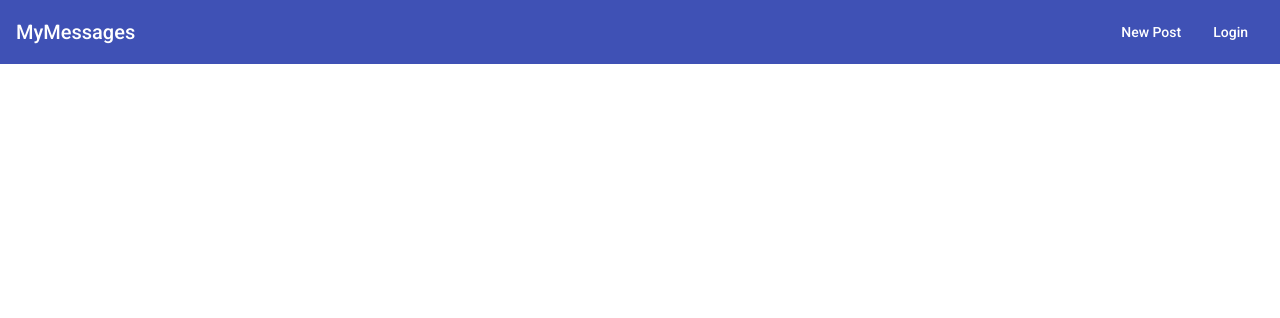
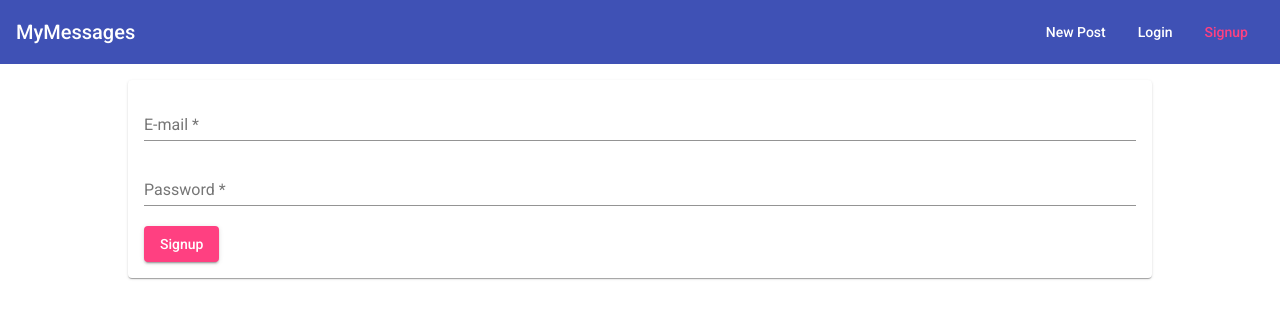
Before and after one commit to igorsmasc/MyMessages, an Angular app: page /signup in a window 1280 px wide. Before the commit this address led to /. Shown: the top 318 px of the page. Built offline with nearby package versions, Linux system fonts and the light colour scheme.

Commit message:
Adding the Signup Screen and folder ajusts

```diff
--- a/src/app/app.module.ts
+++ b/src/app/app.module.ts
@@ -16,7 +16,8 @@
 import { HeaderComponent } from './header/header.component';
 import { PostListComponent } from './posts/post-list/post-list.component';
 import { AppRoutingModule } from './app-routing.module';
-import { LoginComponent } from './auth/signup/login/login.component';
+import { LoginComponent } from './auth/login/login.component';
+import { SignupComponent } from './auth/signup/signup.component';
 
 
 @NgModule({
@@ -25,7 +26,8 @@
     PostCreateComponent,
     HeaderComponent,
     PostListComponent,
-    LoginComponent
+    LoginComponent,
+    SignupComponent
   ],
   imports: [
     BrowserModule,
--- a/src/app/auth/signup/login/login.component.ts
+++ b/src/app/auth/login/login.component.ts
@@ -1,4 +1,5 @@
 import { Component } from '@angular/core';
+import { NgForm } from '@angular/forms';
 
 @Component({
   templateUrl: './login.component.html',
@@ -7,4 +8,7 @@
 export class LoginComponent {
   isLoading = false;
 
+  onLogin(form: NgForm) {
+    console.log(form.value);
+  }
 }
--- /dev/null
+++ b/src/app/auth/signup/signup.component.css
@@ -0,0 +1,7 @@
+mat-form-field {
+  width: 100%;
+}
+
+mat-spinner {
+  margin: auto;
+}
--- /dev/null
+++ b/src/app/auth/signup/signup.component.html
@@ -0,0 +1,20 @@
+<mat-card>
+  <mat-spinner *ngIf="isLoading"></mat-spinner>
+  <form (submit)="onSignup(signupForm)" #signupForm='ngForm' *ngIf="!isLoading">
+    <mat-form-field>
+      <input matInput name="email" ngModel type="email" placeholder="E-mail" #emailInput="ngModel" required email/>
+      <mat-error *ngIf="emailInput.invalid">Please enter a valid email.</mat-error>
+    </mat-form-field>
+    <mat-form-field>
+      <input type="password" name="password" ngModel matInput placeholder="Password" #passwordInput="ngModel" required />
+      <mat-error *ngIf="passwordInput.invalid">Please enter a valid password.</mat-error>
+    </mat-form-field>
+    <button
+      mat-raised-button
+      color="accent"
+      type="submit"
+    >
+    Signup
+    </button>
+  </form>
+</mat-card>
--- /dev/null
+++ b/src/app/auth/signup/signup.component.ts
@@ -0,0 +1,14 @@
+import { Component } from '@angular/core';
+import { NgForm } from '@angular/forms';
+
+@Component({
+  templateUrl: './signup.component.html',
+  styleUrls: ['./signup.component.css']
+})
+export class SignupComponent {
+  isLoading = false;
+
+  onSignup(form: NgForm) {
+    console.log(form.value);
+  }
+}
--- a/src/app/header/header.component.html
+++ b/src/app/header/header.component.html
@@ -8,5 +8,8 @@
     <li>
       <a mat-button routerLink="/login" routerLinkActive="mat-accent">Login</a>
   </li>
+  <li>
+    <a mat-button routerLink="/signup" routerLinkActive="mat-accent">Signup</a>
+</li>
     </ul>
 </mat-toolbar>
```
Also changed, not shown: src/app/app-routing.module.ts (+6 -1 lines), src/app/auth/login/login.component.css (renamed from src/app/auth/signup/login/login.component.css), src/app/auth/login/login.component.html (renamed from src/app/auth/signup/login/login.component.html).
